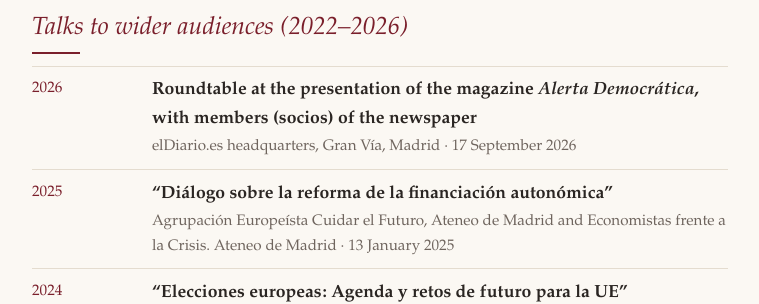
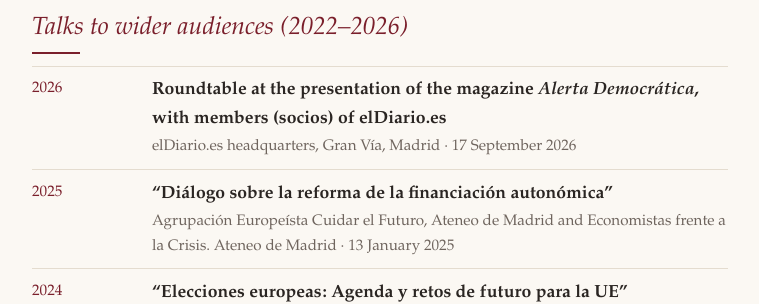
Before and after one commit to sandraleonalfonso/Sandra-Leon, a Jekyll site: the page built from engagement.md, in a window 1280 px wide and 900 px high, scrolled down 6628 px. Shown: the part 179-483 px from the top of the window, without its empty margins (260-1019 px from the left). Built offline with Jekyll 4.4.1, drawn with Linux system fonts in a browser that asks for light colours.

Commit message:
Name elDiario.es in the Alerta Democrática roundtable
Co-Authored-By: Claude Opus 5.5 (1M context) <noreply@anthropic.com>
Claude-Session: https://claude.ai/code/session_01Csi1G9zYbePJE1osHYZ3KG

```diff
--- a/engagement.md
+++ b/engagement.md
@@ -134,7 +134,7 @@ My op-eds in *El País* are collected on my [author page](http://elpais.com/auto
 
 <dl class="timeline">
   <dt>2026</dt>
-  <dd><span class="tl-role">Roundtable at the presentation of the magazine <em>Alerta Democrática</em>, with members (socios) of the newspaper</span><span class="tl-org">elDiario.es headquarters, Gran Vía, Madrid · 17 September 2026</span></dd>
+  <dd><span class="tl-role">Roundtable at the presentation of the magazine <em>Alerta Democrática</em>, with members (socios) of elDiario.es</span><span class="tl-org">elDiario.es headquarters, Gran Vía, Madrid · 17 September 2026</span></dd>
   <dt>2025</dt>
   <dd><span class="tl-role">“Diálogo sobre la reforma de la financiación autonómica”</span><span class="tl-org">Agrupación Europeísta Cuidar el Futuro, Ateneo de Madrid and Economistas frente a la Crisis. Ateneo de Madrid · 13 January 2025</span></dd>
   <dt>2024</dt>
```
Also changed, not shown: es/divulgacion.md (+1 -1 lines).
